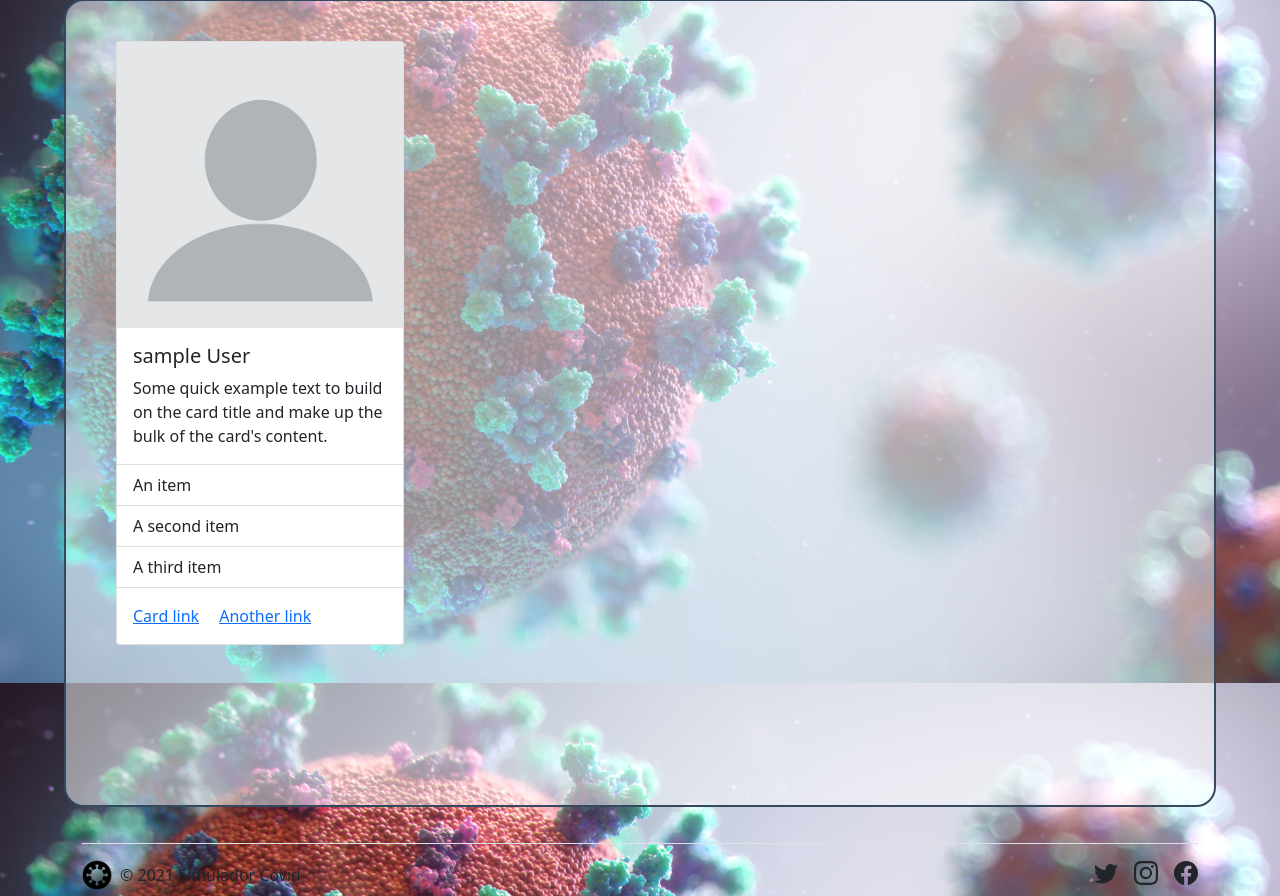
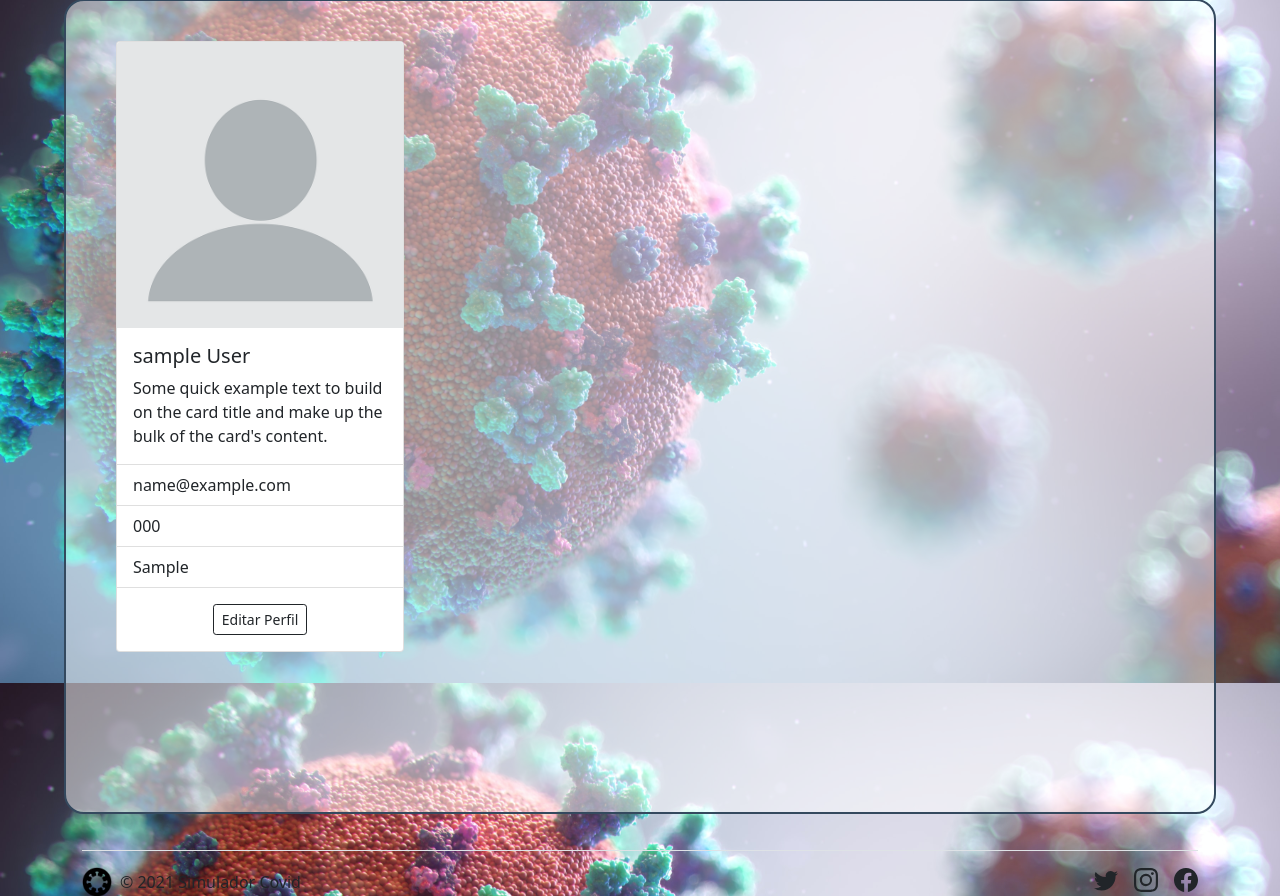
Before and after one commit to AlejandroVsPz/PruebaCovid, a PHP site: page /user_profile.php?user_id=1 in a window 1280 px wide. Shown: the part 117-1013 px from the top of the page. Run offline with PHP 8.4, Linux system fonts and the light colour scheme; the visitor is signed in with stand-in values (Sample User, id 1); tables that the repository leaves empty or names only in its code hold one stand-in row (values such as "Sample post"); some libraries are stand-ins or nearby versions.

Commit message:
modifique la página del usuario, ahora ya aparecen correo, telefóno y cumpleaños. También agregue un boton al final de la tarjeta.

```diff
--- a/update_user.php
+++ b/update_user.php
@@ -27,7 +27,7 @@ if (isset($_POST["submit"])){
 
 
 		if (mysqli_query($con, $actualizar)) {
-			echo "<script>alert('Se actualizo el usuario: $nombre , listo para seguir.')</script>";
+			echo "<script>alert('Se guardaron los cambios $nombre , listo para seguir.')</script>";
 			//mysqli_close($con);
 			echo "<script>window.open('home.php', '_self')</script>";
 		}else {
--- a/user_profile.php
+++ b/user_profile.php
@@ -90,13 +90,12 @@
                <p class="card-text">Some quick example text to build on the card title and make up the bulk of the card's content.</p>
              </div>
              <ul class="list-group list-group-flush">
-               <li class="list-group-item">An item</li>
-               <li class="list-group-item">A second item</li>
-               <li class="list-group-item">A third item</li>
+               <li class="list-group-item"><?php echo($resultado['user_email'])  ?></li>
+               <li class="list-group-item"><?php echo($resultado['user_phone'])  ?></li>
+               <li class="list-group-item"><?php echo($resultado['user_birthday'])  ?></li>
              </ul>
              <div class="card-body">
-               <a href="#" class="card-link">Card link</a>
-               <a href="#" class="card-link">Another link</a>
+               <a href="edit_profile.php?<?php echo "user_id=$user_id" ?>"><center><button type="button" class="btn btn-outline-dark btn-sm">Editar Perfil</button></center></a>
              </div>
          </div>
        </div>
```
